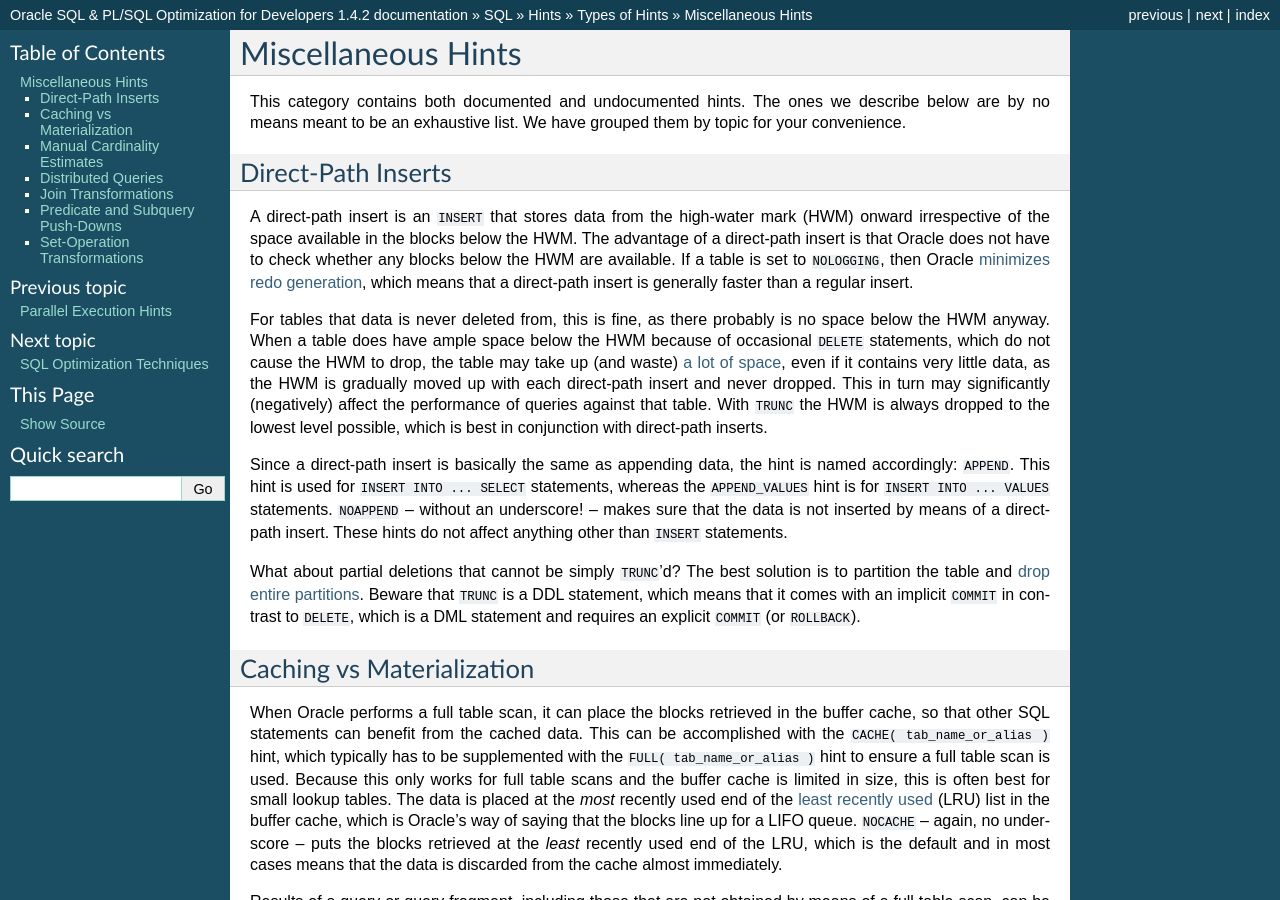
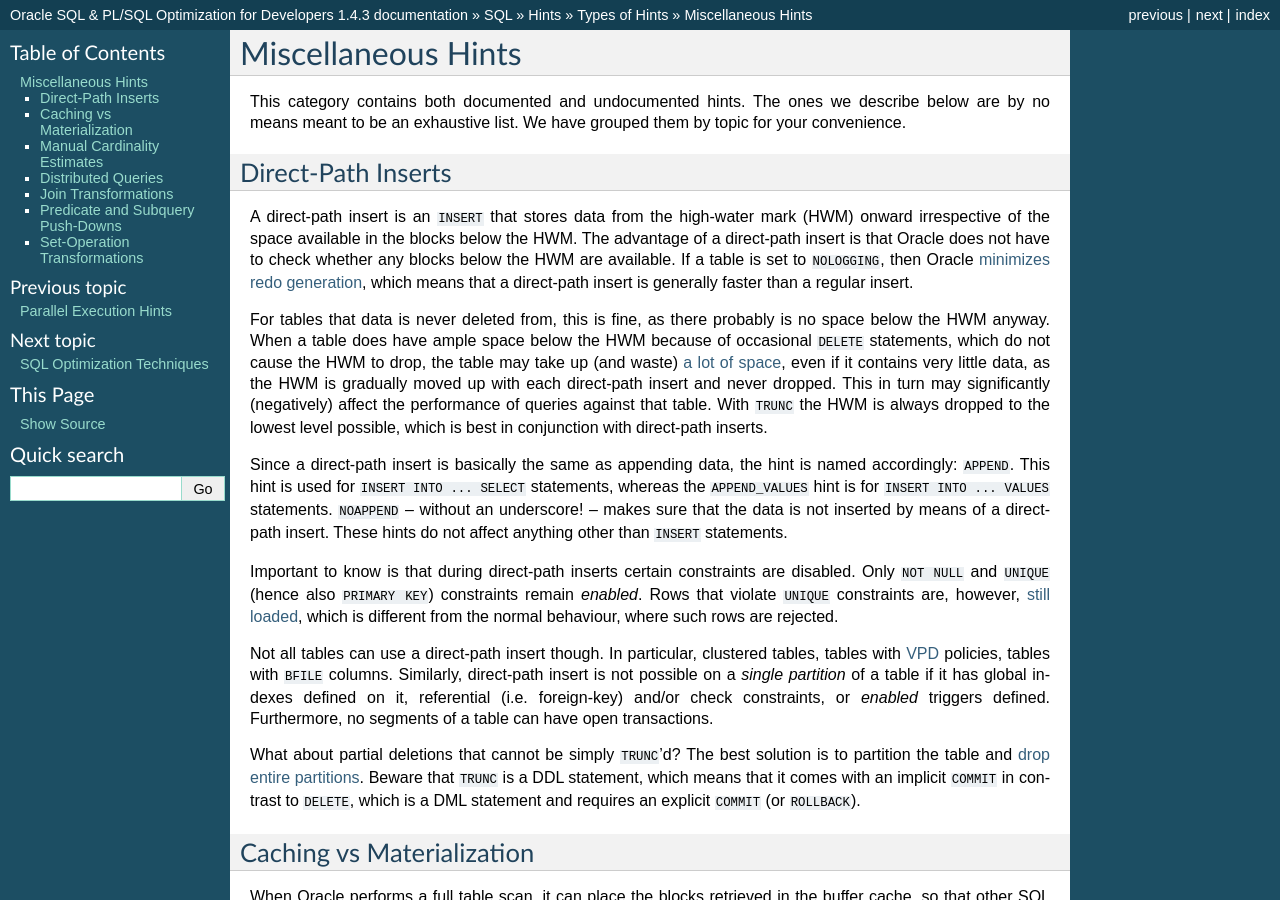
Before and after one commit to ianhellstrom/rtfd, a Sphinx documentation site: the page built from source/sql/hints/types/miscellaneous.rst, in a window 1280 px wide and 900 px high. Built offline with Sphinx 7.4.7, drawn with Linux system fonts in a browser that asks for light colours; some of the changed text lies outside the part shown.

Commit message:
Add suggestions by Bernhard Eder
The text on LHS/RHS in predicates was contradictory, so it has been
updated. Moreover, more information about direct-path inserts has
been added as requested/suggested by Bernhard Eder (Sulzer GmbH).

```diff
--- a/source/conf.py
+++ b/source/conf.py
@@ -56,9 +56,9 @@ copyright = u'2015, Ian Hellström'
 # built documents.
 #
 # The short X.Y version.
-version = '1.4'
+version = '1.4.3'
 # The full version, including alpha/beta/rc tags.
-release = '1.4.2'
+release = '1.4.3'
 
 # The language for content autogenerated by Sphinx. Refer to documentation
 # for a list of supported languages.
--- a/source/glossary.rst
+++ b/source/glossary.rst
@@ -183,3 +183,7 @@ Glossary
       Package-level data is stored in the UGA, which means that it grows linearly with each new user session.
       When the state of a package is serially reusable (``PRAGMA SERIALLY_REUSABLE``), the package data is stored in the :term:`SGA` and persists for the life of the server call.
       Non-reusable package states remain for the life of a session.
+
+   VPD
+      A virtual private database (VPD) allows security policies to be created that enable/disable access to columns or rows.
+      It is a `fine-grained security control system <http://docs.oracle.com/database/121/DBSEG/vpd.htm5>`_ on individual objects and the data contained within rather than based on the schema (user) level.
--- a/source/sql/hints/types/miscellaneous.rst
+++ b/source/sql/hints/types/miscellaneous.rst
@@ -23,6 +23,15 @@ Since a direct-path insert is basically the same as appending data, the hint is
 This hint is used for ``INSERT INTO ... SELECT`` statements, whereas the ``APPEND_VALUES`` hint is for ``INSERT INTO ... VALUES`` statements.
 ``NOAPPEND`` -- without an underscore! -- makes sure that the data is not inserted by means of a direct-path insert.
 These hints do not affect anything other than ``INSERT`` statements.
+
+Important to know is that during direct-path inserts certain constraints are disabled.
+Only ``NOT NULL`` and ``UNIQUE`` (hence also ``PRIMARY KEY``) constraints remain *enabled*.
+Rows that violate ``UNIQUE`` constraints are, however, `still loaded`_, which is different from the normal behaviour, where such rows are rejected.
+
+Not all tables can use a direct-path insert though.
+In particular, clustered tables, tables with :term:`VPD` policies, tables with ``BFILE`` columns.
+Similarly, direct-path insert is not possible on a *single partition* of a table if it has global indexes defined on it, referential (i.e. foreign-key) and/or check constraints, or *enabled* triggers defined.
+Furthermore, no segments of a table can have open transactions.
 
 What about partial deletions that cannot be simply ``TRUNC``'d?
 The best solution is to partition the table and `drop entire partitions`_.
@@ -213,3 +222,4 @@ In case the initialization parameter ``_CONVERT_SET_TO_JOIN`` has been set, you
 .. _`Ian Hellström`: http://wp.me/p4zRKC-3b
 .. _`deprecated`: http://docs.oracle.com/cd/B12037_01/server.101/b10752/whatsnew.htm
 .. _`join elimination`: http://oracle-base.com/articles/misc/join-elimination.php
+.. _`still loaded`: http://docs.oracle.com/database/121/SUTIL/ldr_modes.htm#SUTIL1331
--- a/source/sql/indexes/predicates-lhs-vs-rhs.rst
+++ b/source/sql/indexes/predicates-lhs-vs-rhs.rst
@@ -4,7 +4,11 @@ Predicates: LHS vs RHS
 ======================
 They way you *syntactically* write predicates matters, even though *logically* various forms of predicates are equal.
 The difference between the left-hand side (LHS) and the right-hand side (RHS) of equality and inequality predicates is significant.
-Oracle only evaluates the right-hand side of predicates for the compilation, and the left-hand side should ideally refer to indexed columns as they appear in the index.
+Oracle transforms a predicate such as :math:`A \star B`, with :math:`\star` any valid operator (e.g. ``=``, ``>``, or ``LIKE``) to a canonical form, where typically the LHS contains only the (indexed) column name.
+The most this transformation does is swap the operands.
+The exception to this rule is when both sides of the operator are non-standard, for instance a function is applied or numbers are added.
+That Oracle transforms the predicate ``SYSDATE - 1 <= col_name`` to ``col_name >= SYSDATE - 1`` can easily be verified by looking at the execution plan.
+When it encounters something like ``col_name + 2 = 4*another_col_name``, it is not smart enough to rewrite this as ``col_name = 4*another_col_name - 2``, so you have to do it for Oracle.
 
 What about predicates that emulate full-text searches like ``WHERE col_name LIKE '%something interesting%'``?
 Short answer: you're pretty much screwed.
```
